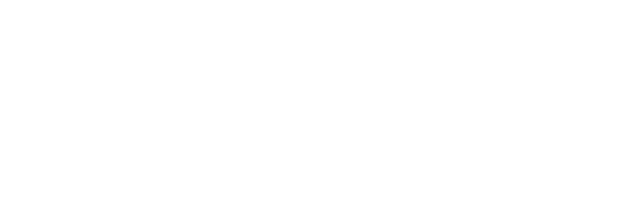
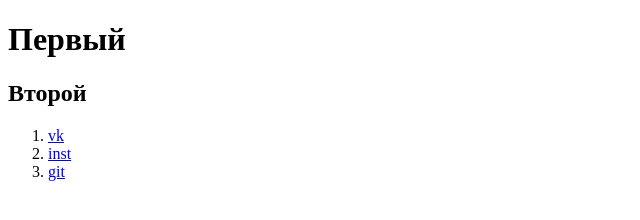
Before and after one commit to blzrov/task-html, a website: page src/index.html in a window 1280 px wide. Shown: the whole page, without its empty margins (0-640 px from the left). Drawn offline with Linux system fonts and the light colour scheme.

Commit message:
Задание по HTML

```diff
--- a/src/index.html
+++ b/src/index.html
@@ -3,5 +3,13 @@
     <head>
         <title>HTML</title>
     </head>
-    <body></body>
+    <body>
+        <h1>Первый</h1>
+        <h2>Второй</h2>
+        <ol>
+            <li><a href="https://vk.com/">vk</a></li>
+            <li><a href="https://www.instagram.com/">inst</a></li>
+            <li><a href="https://git-scm.com/">git</a></li>
+        </ol>
+    </body>
 </html>
```
Also changed, not shown: 1 other file.
